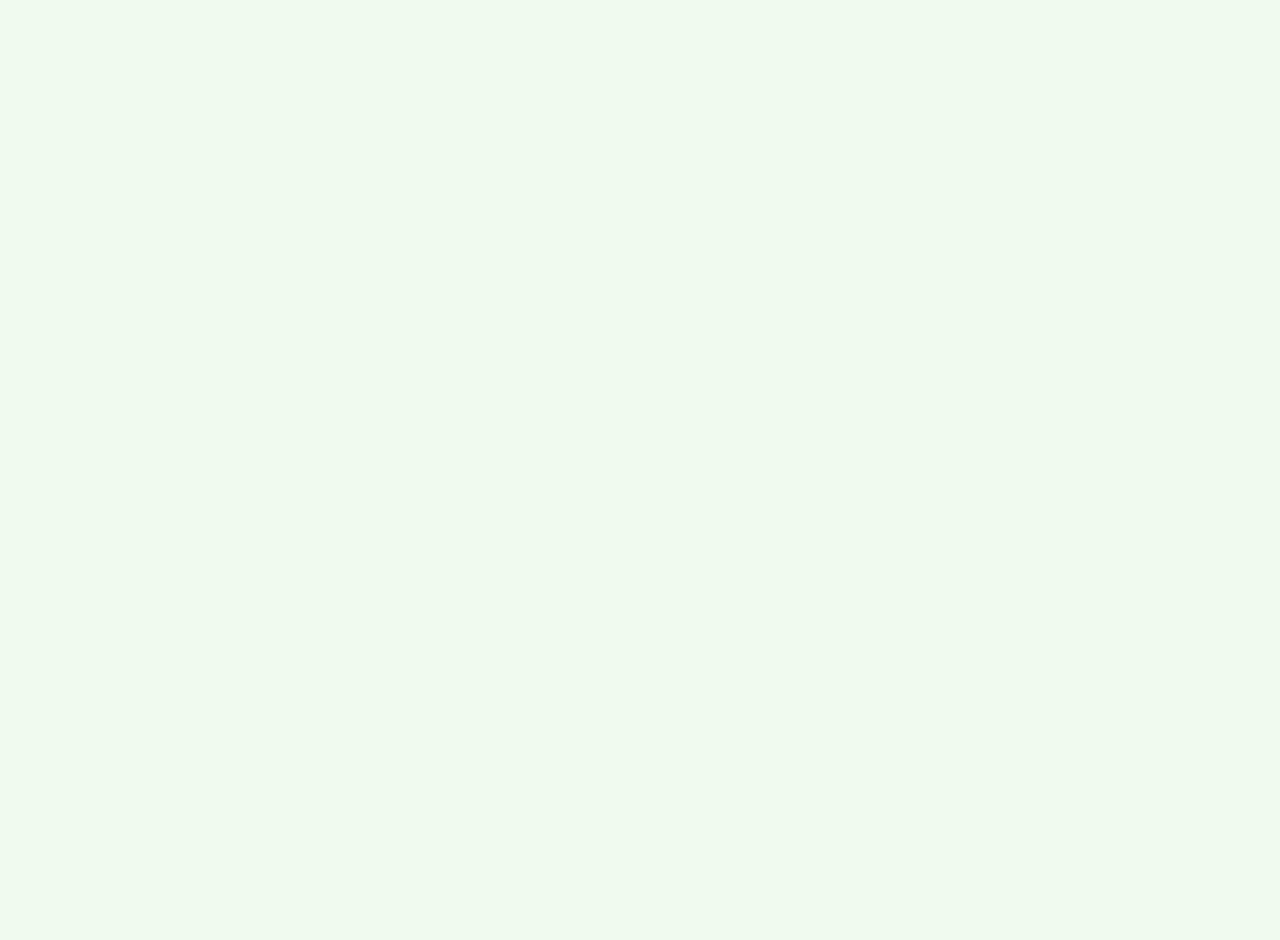
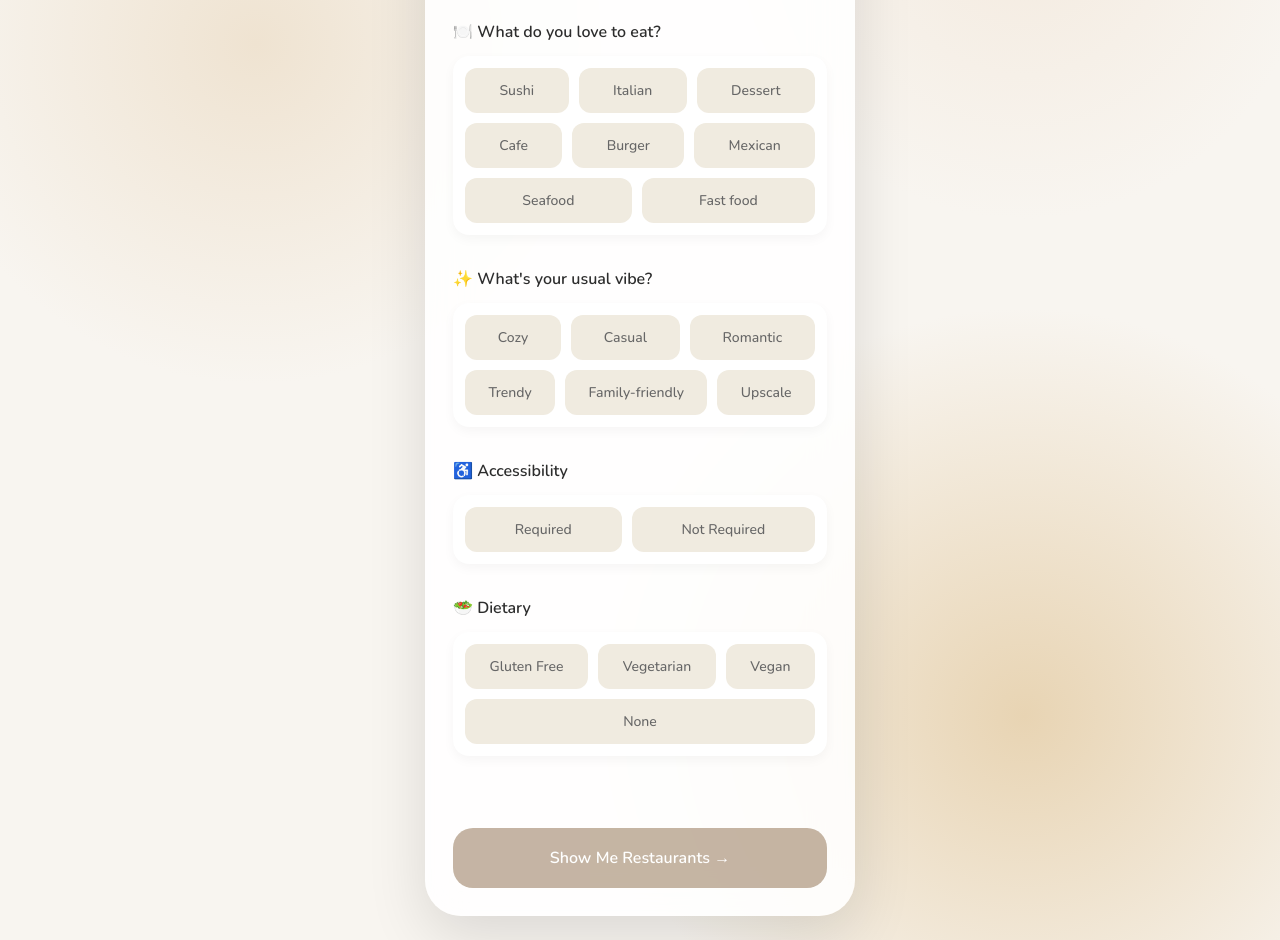
Before and after one commit to EsterTkach/VibeDine_Restaurants_RecSys, a React (Vite) app in the folder frontend/: page /onboarding in a window 1280 px wide. Before the commit this address had no page. Shown: the part 180-1120 px from the top of the page. Before the commit the page ends 800 px from the top, so only its background shows below. Built offline with nearby package versions, Linux system fonts and the light colour scheme.

Commit message:
Onboarding UI

```diff
--- a/frontend/src/App.tsx
+++ b/frontend/src/App.tsx
@@ -8,6 +8,7 @@ import ProfilePage from "./pages/ProfilePage";
 import GroupPage from "./pages/GroupPage";
 import GroupResultPage from "./pages/GroupResultPage";
 import RestaurantPage from "./pages/RestaurantPage";
+import Onboarding from "./pages/Onboarding";
 
 function App() {
   return (
@@ -16,25 +17,14 @@ function App() {
         <Route path="/" element={<AuthPage />} />
         <Route path="/login" element={<AuthPage />} />
         <Route path="/signup" element={<SignUpPage />} />
+        <Route path="/onboarding" element={<Onboarding />} />
         <Route path="/loading" element={<LoadingPage />} />
         <Route path="/home" element={<HomePage />} />
-        <Route
-          path="/friends"
-          element={<FriendsPage />}
-        />
-        <Route
-          path="/profile"
-          element={<ProfilePage />}
-        />
-        <Route
-          path="/restaurant"
-          element={<RestaurantPage />}
-        />
+        <Route path="/friends" element={<FriendsPage />} />
+        <Route path="/profile" element={<ProfilePage />} />
+        <Route path="/restaurant" element={<RestaurantPage />} />
         <Route path="/group" element={<GroupPage />} />
-        <Route
-          path="/group-result"
-          element={<GroupResultPage />}
-        />
+        <Route path="/group-result" element={<GroupResultPage />} />
       </Routes>
     </BrowserRouter>
   );
--- a/frontend/src/pages/ColdStartPage.tsx
+++ /dev/null
@@ -1,102 +0,0 @@
-import { useState } from "react";
-import AppShell from "../layouts/AppShell";
-import "./ColdStartPage.css";
-
-const restaurants = [
-  {
-    id: 1,
-    name: "Din Tai Fung",
-    cuisine: "Asian",
-    image:
-      "https://images.unsplash.com/photo-1517248135467-4c7edcad34c4"
-  },
-  {
-    id: 2,
-    name: "The Cheesecake Factory",
-    cuisine: "American",
-    image:
-      "https://images.unsplash.com/photo-1552566626-52f8b828add9"
-  },
-  {
-    id: 3,
-    name: "Olive Garden",
-    cuisine: "Italian",
-    image:
-      "https://images.unsplash.com/photo-1559339352-11d035aa65de"
-  }
-];
-
-export default function ColdStartPage() {
-  const [index, setIndex] = useState(0);
-
-  const currentRestaurant = restaurants[index];
-
-  const nextCard = () => {
-    if (index < restaurants.length - 1) {
-      setIndex(index + 1);
-    }
-  };
-
-  return (
-    <AppShell>
-      <div className="cold-start-page">
-
-        <div className="cold-start-header">
-
-          <h1>Let's get to know you</h1>
-
-          <p>
-            Help us understand your taste
-          </p>
-
-        </div>
-
-        <div className="restaurant-card">
-
-          <img
-            src={currentRestaurant.image}
-            alt={currentRestaurant.name}
-          />
-
-          <div className="restaurant-info">
-
-            <h2>{currentRestaurant.name}</h2>
-
-            <span>
-              {currentRestaurant.cuisine}
-            </span>
-
-            <p>
-              Have you been here?
-            </p>
-
-          </div>
-
-        </div>
-
-        <div className="action-buttons">
-
-          <button
-            className="skip-btn"
-            onClick={nextCard}
-          >
-            👎 Skip
-          </button>
-
-          <button
-            className="love-btn"
-            onClick={nextCard}
-          >
-            ❤️ Love It
-          </button>
-
-        </div>
-
-        <div className="progress-indicator">
-          {index + 1} / {restaurants.length}
-        </div>
-
-      </div>
-    </AppShell>
-  );
-}
--- /dev/null
+++ b/frontend/src/pages/Onboarding.css
@@ -0,0 +1,82 @@
+.onboarding-page {
+  padding: 28px;
+}
+
+.onboarding-page h1 {
+  margin-top: 20px;
+  font-size: 28px;
+}
+
+.onboarding-page p {
+  color: #777;
+  margin-top: 8px;
+  margin-bottom: 30px;
+}
+
+.filters {
+  margin-top: 20px;
+}
+
+.preference-group {
+  margin-bottom: 32px;
+}
+
+.preference-group label {
+  display: block;
+  margin-bottom: 12px;
+  font-weight: 600;
+  font-size: 16px;
+}
+
+.segmented-control {
+  display: flex;
+  flex-wrap: wrap;
+  justify-content: center;
+  gap: 10px;
+  background: white;
+  padding: 12px;
+  border-radius: 16px;
+  box-shadow: 0 4px 12px rgba(0,0,0,0.04);
+}
+
+.segment {
+  flex: 1 1 auto;
+  text-align: center;
+  border: none;
+  background: #f0ebe0;
+  color: #666;
+  padding: 12px 16px;
+  border-radius: 12px;
+  cursor: pointer;
+  transition: 0.25s;
+  font-weight: 500;
+  font-size: 14px;
+  white-space: nowrap;
+}
+
+.segment.active {
+  background: #8b6b4a;
+  color: white;
+  box-shadow: 0 0 15px rgba(139,107,74,0.35);
+}
+
+.submit-btn {
+  margin-top: 40px;
+  width: 100%;
+  border: none;
+  background: #8b6b4a;
+  color: white;
+  padding: 18px;
+  border-radius: 20px;
+  font-size: 16px;
+  font-weight: 600;
+  cursor: pointer;
+  transition: 0.2s;
+  box-shadow: 0 6px 18px rgba(139,107,74,0.2);
+}
+
+.submit-btn:disabled {
+  opacity: 0.5;
+  cursor: not-allowed;
+  box-shadow: none;
+}
--- /dev/null
+++ b/frontend/src/pages/Onboarding.tsx
@@ -0,0 +1,154 @@
+import { useState } from "react";
+import { useNavigate, useLocation } from "react-router-dom";
+import AppShell from "../layouts/AppShell";
+
+import "./Onboarding.css";
+
+const CUISINE_OPTIONS = ["Sushi", "Italian", "Dessert", "Cafe", "Burger", "Mexican", "Seafood", "Fast food"];
+const VIBE_OPTIONS = ["Cozy", "Casual", "Romantic", "Trendy", "Family-friendly", "Upscale"];
+const ACCESSIBILITY_OPTIONS = ["Required", "Not Required"];
+const DIETARY_OPTIONS = ["Gluten Free", "Vegetarian", "Vegan", "None"];
+
+export default function Onboarding() {
+  const navigate = useNavigate();
+  const location = useLocation();
+  const username = location.state?.username;
+
+  // Multi-select for cuisines and vibes
+  const [selectedCuisines, setSelectedCuisines] = useState<string[]>([]);
+  const [selectedVibes, setSelectedVibes] = useState<string[]>([]);
+
+  // Single-select for accessibility and dietary
+  const [accessibility, setAccessibility] = useState("");
+  const [dietary, setDietary] = useState("");
+
+  const toggleSelection = (
+    item: string,
+    setList: React.Dispatch<React.SetStateAction<string[]>>
+  ) => {
+    setList((prev) =>
+      prev.includes(item)
+        ? prev.filter((i) => i !== item)
+        : [...prev, item]
+    );
+  };
+
+  const handleComplete = () => {
+    const userPreferences = {
+      favorite_categories: selectedCuisines,
+      favorite_atmospheres: selectedVibes,
+      accessibility: accessibility,
+      dietary_restrictions: dietary,
+    };
+
+    console.log("Saving preferences:", userPreferences);
+
+    // Navigates to the loading page, then bounces to home!
+    navigate("/loading", {
+      state: {
+        nextPage: "/home",
+      },
+    });
+  };
+
+  return (
+    <AppShell>
+      <div className="onboarding-page">
+        <h1>Welcome{username ? `, ${username}` : ""}!</h1>
+        <p>Please pick a few of your favorites so we can recommend the best places for you 😊</p>
+
+        <div className="filters">
+
+          <div className="preference-group">
+            <label>🍽️ What do you love to eat?</label>
+            <div className="segmented-control">
+              {CUISINE_OPTIONS.map((option) => (
+                <button
+                  key={option}
+                  className={
+                    selectedCuisines.includes(option)
+                      ? "segment active"
+                      : "segment"
+                  }
+                  onClick={() =>
+                    toggleSelection(option, setSelectedCuisines)
+                  }
+                >
+                  {option}
+                </button>
+              ))}
+            </div>
+          </div>
+
+          <div className="preference-group">
+            <label>✨ What's your usual vibe?</label>
+            <div className="segmented-control">
+              {VIBE_OPTIONS.map((option) => (
+                <button
+                  key={option}
+                  className={
+                    selectedVibes.includes(option)
+                      ? "segment active"
+                      : "segment"
+                  }
+                  onClick={() =>
+                    toggleSelection(option, setSelectedVibes)
+                  }
+                >
+                  {option}
+                </button>
+              ))}
+            </div>
+          </div>
+
+          <div className="preference-group">
+            <label>♿ Accessibility</label>
+            <div className="segmented-control">
+              {ACCESSIBILITY_OPTIONS.map((value) => (
+                <button
+                  key={value}
+                  className={
+                    accessibility === value
+                      ? "segment active"
+                      : "segment"
+                  }
+                  onClick={() => setAccessibility(value)}
+                >
+                  {value}
+                </button>
+              ))}
+            </div>
+          </div>
+
+          <div className="preference-group">
+            <label>🥗 Dietary</label>
+            <div className="segmented-control">
+              {DIETARY_OPTIONS.map((value) => (
+                <button
+                  key={value}
+                  className={
+                    dietary === value
+                      ? "segment active"
+                      : "segment"
+                  }
+                  onClick={() => setDietary(value)}
+                >
+                  {value}
+                </button>
+              ))}
+            </div>
+          </div>
+
+        </div>
+
+        <button
+          className="submit-btn"
+          disabled={selectedCuisines.length === 0 && selectedVibes.length === 0}
+          onClick={handleComplete}
+        >
+          Show Me Restaurants →
+        </button>
+      </div>
+    </AppShell>
+  );
+}
--- a/frontend/src/pages/SignUpPage.tsx
+++ b/frontend/src/pages/SignUpPage.tsx
@@ -26,7 +26,7 @@ export default function SignUpPage() {
       return;
     }
 
-    navigate("/loading");
+    navigate("/onboarding", { state: { username } });
   };
 
   return (
```
Also changed, not shown: frontend/src/pages/ColdStartPage.css (deleted, +0 -131 lines).
